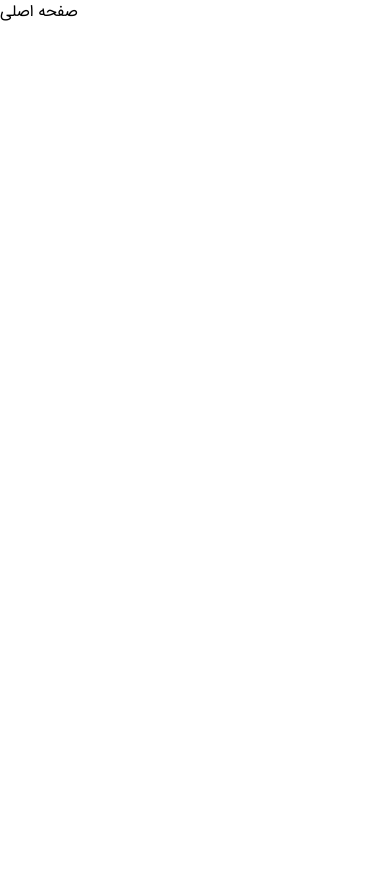
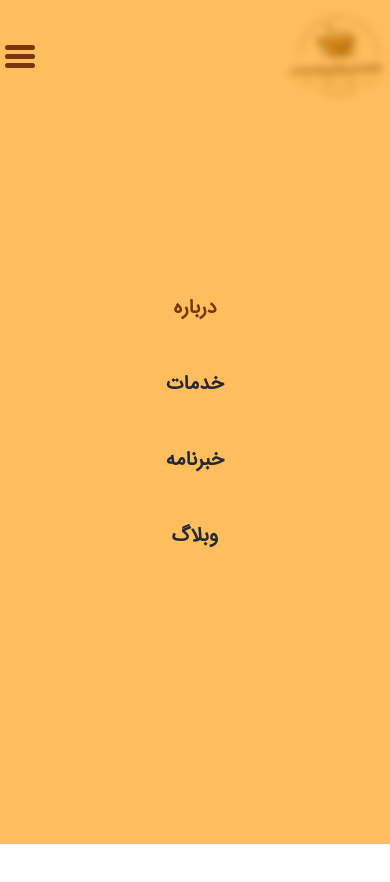
Before and after one commit to Niloofar-Palvaneh/Coffee-shop, a Next.js app: page / in a window 390 px wide. Shown: the top 882 px of the page. Before the commit the page ends 844 px from the top, so only its background shows below. Built offline with nearby package versions, Linux system fonts and the light colour scheme.

Commit message:
create mobile menu

```diff
--- /dev/null
+++ b/components/navbar/Navbar.js
@@ -0,0 +1,109 @@
+import Image from "next/image"
+import Link from "next/link"
+import { useState } from "react"
+import styles from "./Navbar.module.css"
+
+export default function Navbar() {
+    const [activeLinkId, setActiveLinkId] = useState(1)
+    const [isShowSearchBox, setIsShowSearchBox] = useState(false)
+    const [isShoMobileMenu, setIsShoMobileMenu] = useState(true)
+
+    const links = [
+        {
+            id: 1,
+            title: "درباره",
+            pathName: "/",
+            isActive: false
+        },
+        {
+            id: 2,
+            title: "خدمات",
+            pathName: "/",
+            isActive: false
+        },
+        {
+            id: 3,
+            title: "خبرنامه",
+            pathName: "/",
+            isActive: false
+        },
+        {
+            id: 4,
+            title: "وبلاگ",
+            pathName: "/",
+            isActive: false
+        }
+    ]
+
+    const activeLinkHandler = (id) => {
+        setActiveLinkId(id)
+    }
+
+    const isShowSearchBoxHandler = () => {
+        setIsShowSearchBox(!isShowSearchBox)
+    }
+    const isShoMobileMenuHandler = () => {
+        setIsShoMobileMenu(!isShoMobileMenu)
+    }
+
+    return (
+        <>
+            <div className="flex items-center justify-center">
+                <div className="flex items-center justify-between w-[90%] sticky top-0 overflow-hidden py-4">
+                    <Image src={"/logo.png"} width={100} height={100} alt="logo" />
+                    <ul className="flex items-center gap-12 font-bold relative sm:hidden ">
+                        {
+                            links.map(link => (
+                                <li
+                                    key={link.id}
+                                    onClick={() => activeLinkHandler(link.id)}
+                                    className={`${link.id === activeLinkId ? "text-amber-900" : "text-gray-800"}`}>
+                                    <Link href={link.pathName}>{link.title}</Link>
+                                </li>
+                            ))
+                        }
+                        <li className="">
+                            <svg
+                                onClick={isShowSearchBoxHandler}
+                                xmlns="http://www.w3.org/2000/svg" fill="none" viewBox="0 0 24 24" stroke-width="2" stroke="currentColor" class="w-6 h-6 cursor-pointer">
+                                <path stroke-linecap="round" stroke-linejoin="round" d="M21 21l-5.197-5.197m0 0A7.5 7.5 0 105.196 5.196a7.5 7.5 0 0010.607 10.607z" />
+                            </svg>
+                            <div className={`transition-all duration-300 bg-red-500 absolute ${isShowSearchBox ? "left-0 " : "-left-52"}`}>
+                                <input type="text" placeholder="پیدا کنید..."
+                                    className="p-2 rounded shadow border outline-none bg-gray-100" />
+                            </div>
+                        </li>
+                    </ul>
+                </div>
+
+                <div className="hidden sm:block">
+                    <div
+                        onClick={isShoMobileMenuHandler}
+                        className="flex flex-col gap-1 ">
+                        <div className={`z-50  w-[30px] h-[5px] bg-amber-900 rounded-full transition-all ${isShoMobileMenu ? "rotate-0" : "rotate-[137deg]"}`}></div>
+                        <div className={`z-50  w-[30px] h-[5px] bg-amber-900 rounded-full ${isShoMobileMenu ? "inline" : "hidden"}`}></div>
+                        <div className={`z-50  w-[30px] h-[5px] bg-amber-900 rounded-full ${isShoMobileMenu ? "rotate-0" : "rotate-45 -mt-[9px]"}`}></div>
+                    </div>
+
+                    <ul
+                        onClick={isShoMobileMenuHandler}
+                        className={`${styles.custom_style} ${isShoMobileMenu ? "-left-[800px]" : "left-0"}
+                    flex items-center justify-center gap-12 flex-col font-bold text-xl
+                    backdrop-blur-sm fixed left-0 top-0 transition-all w-full h-[100vh]`}>
+                        {
+                            links.map(link => (
+                                <li
+                                    key={link.id}
+                                    onClick={() => activeLinkHandler(link.id)}
+                                    className={`${link.id === activeLinkId ? "text-amber-900" : "text-gray-800"}`}>
+                                    <Link href={link.pathName}>{link.title}</Link>
+                                </li>
+                            ))
+                        }
+                    </ul>
+                </div>
+
+            </div>
+        </>
+    )
+}
--- /dev/null
+++ b/components/navbar/Navbar.module.css
@@ -0,0 +1,4 @@
+.custom_style {
+    background-color: rgba(255, 153, 0, 0.636);
+    background-blend-mode: hard-light;
+}
--- a/pages/index.js
+++ b/pages/index.js
@@ -1,12 +1,15 @@
-import Image from 'next/image'
-import { Inter } from 'next/font/google'
-
-const inter = Inter({ subsets: ['latin'] })
-
+import Navbar from "@/components/navbar/Navbar"
 export default function Home() {
   return (
     <>
-    صفحه اصلی
+
+    <Navbar/>
+
+    <br /><br /><br /><br /><br /><br /><br /><br /><br /><br /><br /><br /><br /><br /><br /><br /><br /><br /><br /><br />
+    <br /><br /><br /><br /><br /><br /><br /><br /><br /><br /><br /><br /><br /><br /><br /><br /><br /><br /><br /><br />
+    <br /><br /><br /><br /><br /><br /><br /><br /><br /><br /><br /><br /><br /><br /><br /><br /><br /><br /><br /><br />
+    <br /><br /><br /><br /><br /><br /><br /><br /><br /><br /><br /><br /><br /><br /><br /><br /><br /><br /><br /><br />
+
     </>
   )
 }
--- a/styles/globals.css
+++ b/styles/globals.css
@@ -21,4 +21,5 @@
 
 body {
   font-family: "iransansEOT" , "iransansWOFF" , "iransansWOFF2" , "iransansTTF";
+  direction: rtl;
 }
--- a/tailwind.config.js
+++ b/tailwind.config.js
@@ -6,13 +6,22 @@ module.exports = {
     './app/**/*.{js,ts,jsx,tsx,mdx}',
   ],
   theme: {
-    extend: {
-      backgroundImage: {
-        'gradient-radial': 'radial-gradient(var(--tw-gradient-stops))',
-        'gradient-conic':
-          'conic-gradient(from 180deg at 50% 50%, var(--tw-gradient-stops))',
-      },
-    },
+    screens: {
+      '2xl': {'max': '1535px'},
+      // => @media (max-width: 1535px) { ... }
+
+      'xl': {'max': '1279px'},
+      // => @media (max-width: 1279px) { ... }
+
+      'lg': {'max': '1023px'},
+      // => @media (max-width: 1023px) { ... }
+
+      'md': {'max': '767px'},
+      // => @media (max-width: 767px) { ... }
+
+      'sm': {'max': '639px'},
+      // => @media (max-width: 639px) { ... }
+    }
   },
   plugins: [],
 }
```
Also changed, not shown: public/logo.png (added).
